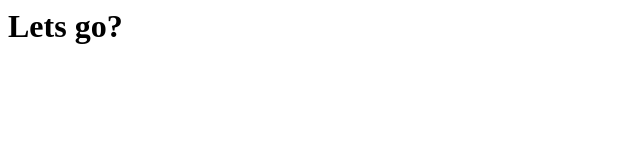
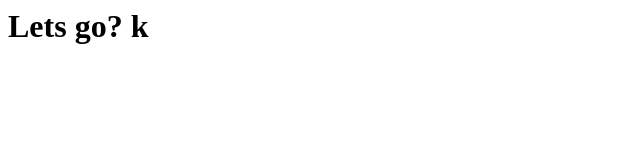
Before and after one commit to FrederikKristensen/The-Wolf-den, a plain HTML site: page Index.Html in a window 1280 px wide. Shown: the full height of the page, 0-640 px from the left. Drawn offline with Linux system fonts and the light colour scheme.

Commit message:
Plz work

```diff
--- a/Index.Html
+++ b/Index.Html
@@ -1 +1 @@
-<h1> Lets go? </h1>
+<h1> Lets go? k </h1>
```
